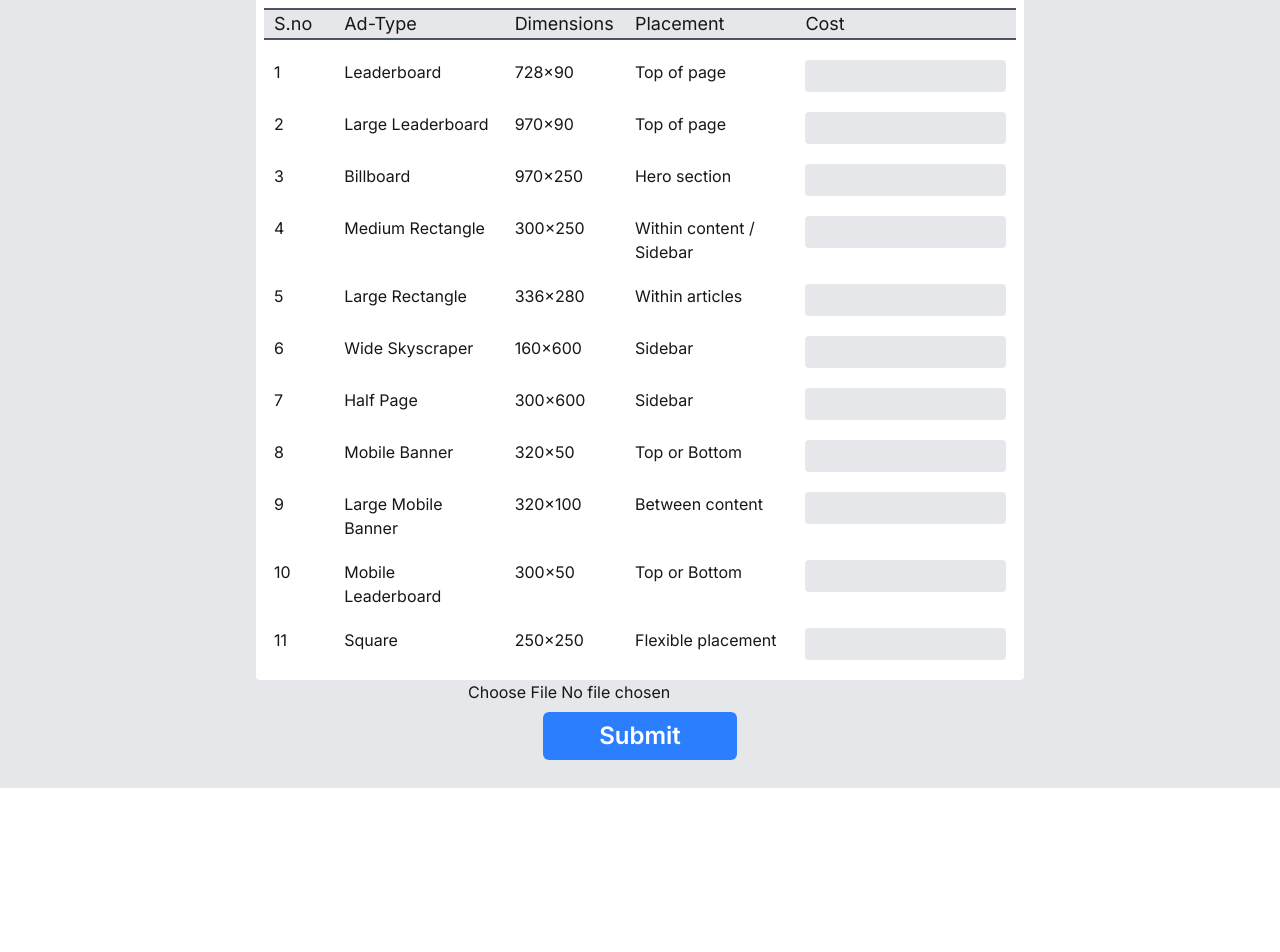
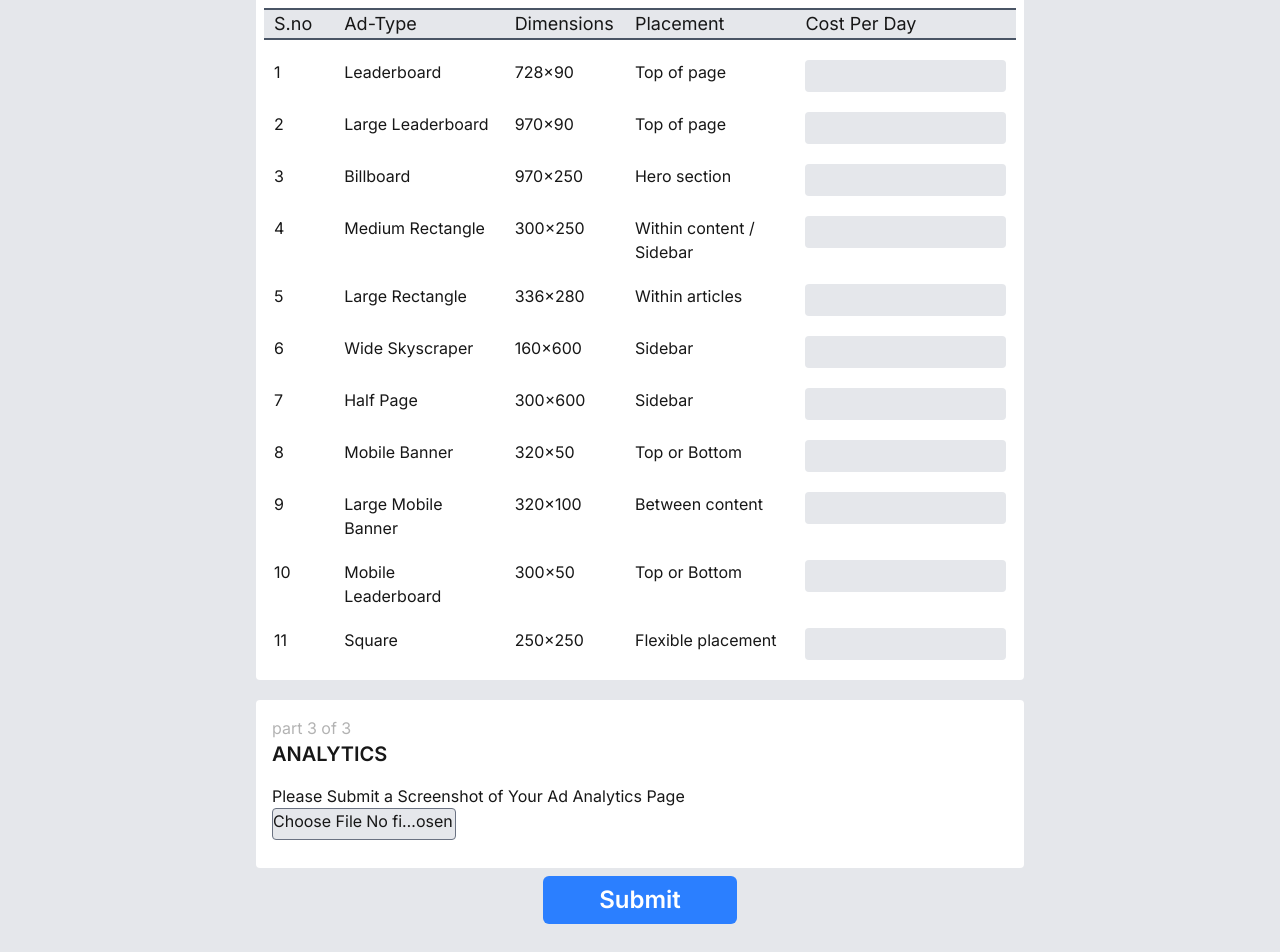
Before and after one commit to Mitul-Bist/ad-form, a Next.js app: page / in a window 1280 px wide. Shown: the part 732-1684 px from the top of the page. Before the commit the page ends 1520 px from the top, so only its background shows below. Built offline with nearby package versions, Linux system fonts and the light colour scheme.

Commit message:
custom form handling

```diff
--- a/app/page.tsx
+++ b/app/page.tsx
@@ -3,30 +3,65 @@ import Image from "next/image";
 import Header from "@/components/header";
 import ContactForm from "@/components/contact";
 import AdForm from "@/components/Ads";
+import ImageForm from "@/components/img_Form";
+import React, { useState } from 'react';
 
 
 
 export default function Home() {
+  const [loading, setLoading] = useState(false);
+
+  async function handleSubmit(e: React.SubmitEvent<HTMLFormElement>) {
+    e.preventDefault();
+    const form = e.currentTarget;
+    const formData = new FormData(e.currentTarget);
+
+    setLoading(true);
+
+    try {
+
+      const response = await fetch('/api/save-data', {
+        method: 'POST',
+        body: formData
+      })
+
+      const result = await response.json();
+
+      if (response.ok) {
+        console.log("Success:", result);
+        // Show success message or reset the form
+        form.reset();
+      }
+    } catch (error) {
+      console.error(error);
+    } finally {
+      setLoading(false);
+    }
+
+  }
+
   return (
     <div className="bg-gray-50">
       <Header />
       <form
         className="bg-gray-200 flex flex-col items-center py-5"
-        action="/api/save-data"
-        method="POST"
         encType="multipart/form-data"
+        onSubmit={handleSubmit}
       >
         <ContactForm />
         <AdForm />
-        <input
-          type="file"
-          id="analytics"
-          name="analytics"
-          accept="image/png, image/jpeg, image/webp"
-        />
-        <input
-          className="bg-blue-500 text-white font-semibold text-2xl py-2 px-14 m-2 rounded-md transition-all duration-200 hover:-translate-y-0.5"
-          type="submit" name="user-data" id="user-data" />
+        <ImageForm />
+
+        {/* SUBMIT */}
+        <button
+          className="bg-blue-500 text-white font-semibold text-2xl py-2 px-14 m-2 rounded-md flex flex-row items-center gap-2 transition-all duration-200 hover:-translate-y-0.5"
+          type="submit"
+          disabled={loading}>
+            {loading && (
+              <div className="w-5 h-5 border-2 border-white border-t-transparent rounded-full animate-spin" />
+            )}
+            {loading ? "uploading..." : "Submit"}
+        </button>
       </form>
     </div>
   );
--- a/components/Ads.tsx
+++ b/components/Ads.tsx
@@ -77,7 +77,7 @@ export default function AdForm() {
 
             <div className="flex flex-row justify-between">
                 <div className="flex flex-col m-2">
-                    <div className=" text-black/30">part 2 of 2</div>
+                    <div className=" text-black/30">part 2 of 3</div>
                     <div className=" text-xl font-semibold">ADVERTISEMENT SIZES</div>
                 </div>
 
@@ -101,7 +101,7 @@ export default function AdForm() {
                 <div className="w-3/15 ">Ad-Type</div>
                 <div className="w-2/15 ">Dimensions</div>
                 <div className="w-3/15 ">Placement</div>
-                <div className="w-4/15 ">Cost</div>
+                <div className="w-4/15 ">Cost Per Day</div>
             </div>
 
             {
--- /dev/null
+++ b/components/Field.tsx
@@ -0,0 +1,17 @@
+interface fieldProps {
+    label : string,
+    name : string,
+    type : string
+}
+
+export default function Field({label, name, type} : fieldProps){
+    return(
+        <div className="flex flex-col m-2 w-1/2">
+                    <label htmlFor={name}>{label}</label>
+                    <input
+                        className="bg-gray-200 border-gray-500 rounded-sm h-8 "
+                        type={type} name={name} id={name}
+                    />
+        </div>
+    );
+}
--- a/components/contact.tsx
+++ b/components/contact.tsx
@@ -1,95 +1,44 @@
+import Field from "./Field"
+
 export default function ContactForm() {
     return (
         <div className="bg-white w-3/5 p-2 flex flex-col rounded-sm mt-5">
             {/*TITLE  */}
             <div className="flex flex-col m-2 ">
-                <div className="text-black/30">part 1 of 2</div>
+                <div className="text-black/30">part 1 of 3</div>
                 <div className="text-xl font-semibold">CONTACT INFORMATION</div>
                 <div className="text-black/50 text-lg ">Contact Person</div>
             </div>
 
             {/* 1ST ROW */}
             <div className="flex flex-row justify-center w-full">
-
                 {/* first name */}
-                <div className="flex flex-col m-2 w-1/2">
-                    <label htmlFor="firstName">First Name</label>
-                    <input
-                        className="bg-gray-200 border-gray-500 rounded-sm h-8 "
-                        type="text" name="firstName" id="firstName"
-                    />
-                </div>
-
-
+                <Field label="First Name" name="firstName" type="text" />
                 {/* last name */}
-                <div className="flex flex-col m-2 w-1/2">
-                    <label htmlFor="lastName">Last Name</label>
-                    <input
-                        className="bg-gray-200 border-gray-500 rounded-sm h-8"
-                        type="text" name="lastName" id="lastName"
-                    />
-                </div>
-
+                <Field label="Last Name" name="lastName" type="text" />
             </div>
 
             {/* 2ND ROW */}
-
             <div className="flex flex-row justify-center w-full">
-
                 {/* email */}
-                <div className="flex flex-col m-2 w-1/2">
-                    <label htmlFor="mail_ID">E-mail</label>
-                    <input
-                        className="bg-gray-200 border-gray-500 rounded-sm h-8 "
-                        type="email" name="mail_ID" id="mail_ID"
-                    />
-                </div>
-
-
+                <Field label="E-mail" name="mail_ID" type="email" />
                 {/* phone */}
-                <div className="flex flex-col m-2 w-1/2">
-                    <label htmlFor="phoneNo">Telephone</label>
-                    <input
-                        className="bg-gray-200 border-gray-500 rounded-sm h-8"
-                        type="text" name="phoneNo" id="phoneNo"
-                    />
-                </div>
-
+                <Field label="Telephone" name="phoneNo" type="text" />
             </div>
 
 
             {/* COMPANY INFO */}
-
             <div className="text-black/50 text-lg m-2">Company Information</div>
 
             {/* 3RD ROW */}
-
-
             <div className="flex flex-row justify-center w-full">
-
                 {/* Company - Name */}
-                <div className="flex flex-col m-2 w-1/2">
-                    <label htmlFor="companyName">Company Name</label>
-                    <input
-                        className="bg-gray-200 border-gray-500 rounded-sm h-8 "
-                        type="text" name="companyName" id="companyName"
-                    />
-                </div>
-
-
+                <Field label="Company Name" name="companyName" type="text" />
                 {/* website url */}
-                <div className="flex flex-col m-2 w-1/2">
-                    <label htmlFor="websiteURL">Website URL</label>
-                    <input
-                        className="bg-gray-200 border-gray-500 rounded-sm h-8"
-                        type="text" name="websiteURL" id="websiteURL"
-                    />
-                </div>
-
+                <Field label="Website URL" name="websiteURL" type="text" />
             </div>
 
             {/* 4TH ROW */}
-
             <div className="flex flex-row justify-center w-full">
 
                 {/* address */}
@@ -114,7 +63,6 @@ export default function ContactForm() {
             </div>
 
             {/* 5TH ROW  drop downs*/}
-
             <div className="flex flex-row justify-center w-full">
 
                 {/* Industry */}
@@ -146,9 +94,7 @@ export default function ContactForm() {
                         id="monthlyUsers"
                         defaultValue=""
                     >
-                        <option className="text-gray-300" value="" disabled hidden>
-
-                        </option>
+                        <option className="text-gray-300" value="" disabled hidden></option>
                         <option value="5k">&lt; 5k</option>
                         <option value="10k">5k-10k</option>
                         <option value="15k">&gt; 10k</option>
--- /dev/null
+++ b/components/img_Form.tsx
@@ -0,0 +1,23 @@
+export default function ImageForm() {
+    return (
+        <div className="bg-white w-3/5 p-2 flex flex-col rounded-sm mt-5 pb-5">
+            {/*TITLE  */}
+            <div className="flex flex-col m-2 ">
+                <div className="text-black/30">part 3 of 3</div>
+                <div className="text-xl font-semibold">ANALYTICS</div>
+            </div>
+
+            <div className="m-2 flex flex-col">
+                <label>Please Submit a Screenshot of Your Ad Analytics Page</label>
+                <input
+                    className="w-2/8 border bg-gray-200 border-gray-500 rounded-sm h-8 "
+                    type="file"
+                    id="analytics"
+                    name="analytics"
+                    accept="image/png, image/jpeg, image/webp"
+                />
+            </div>
+
+        </div>
+    )
+}
```
